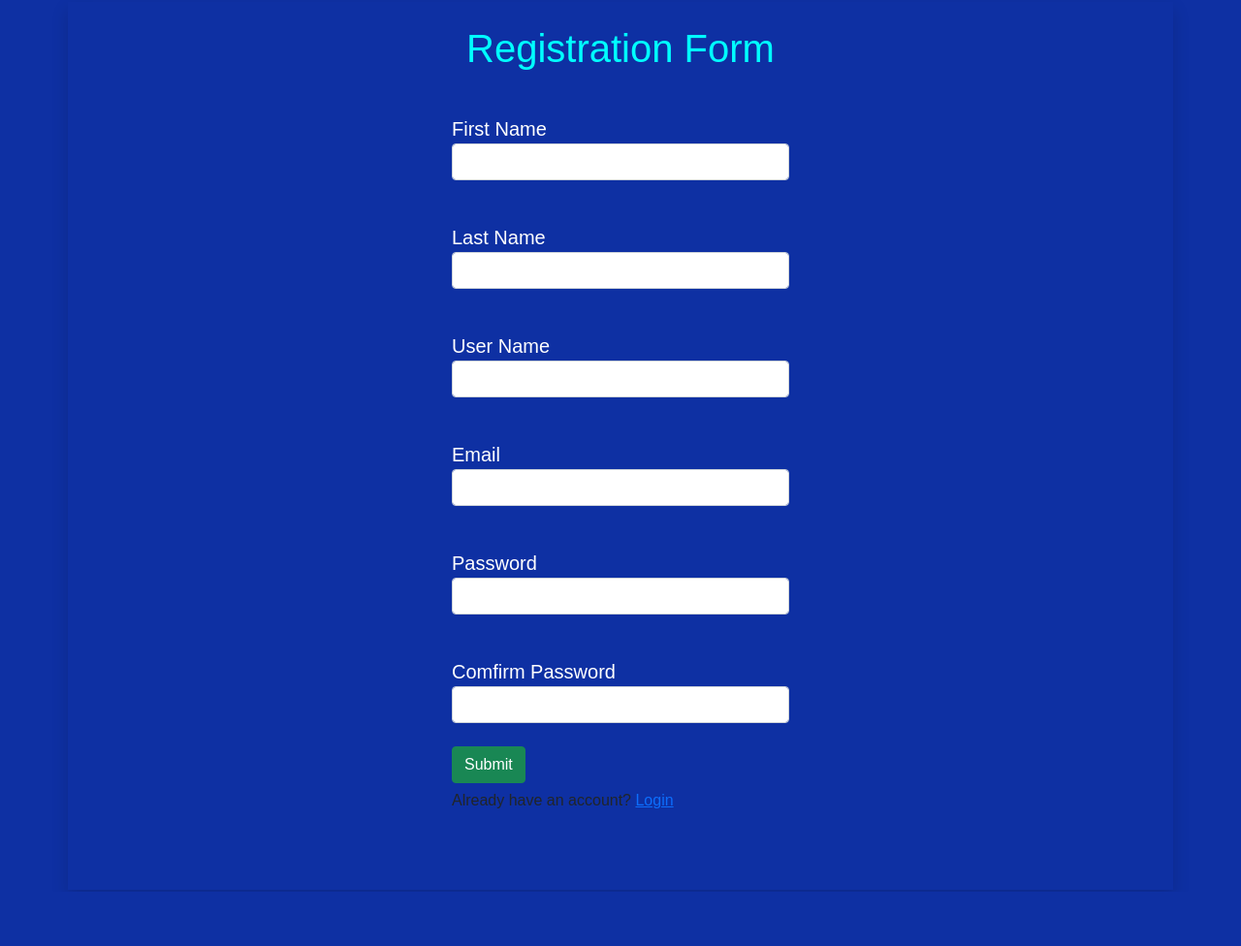
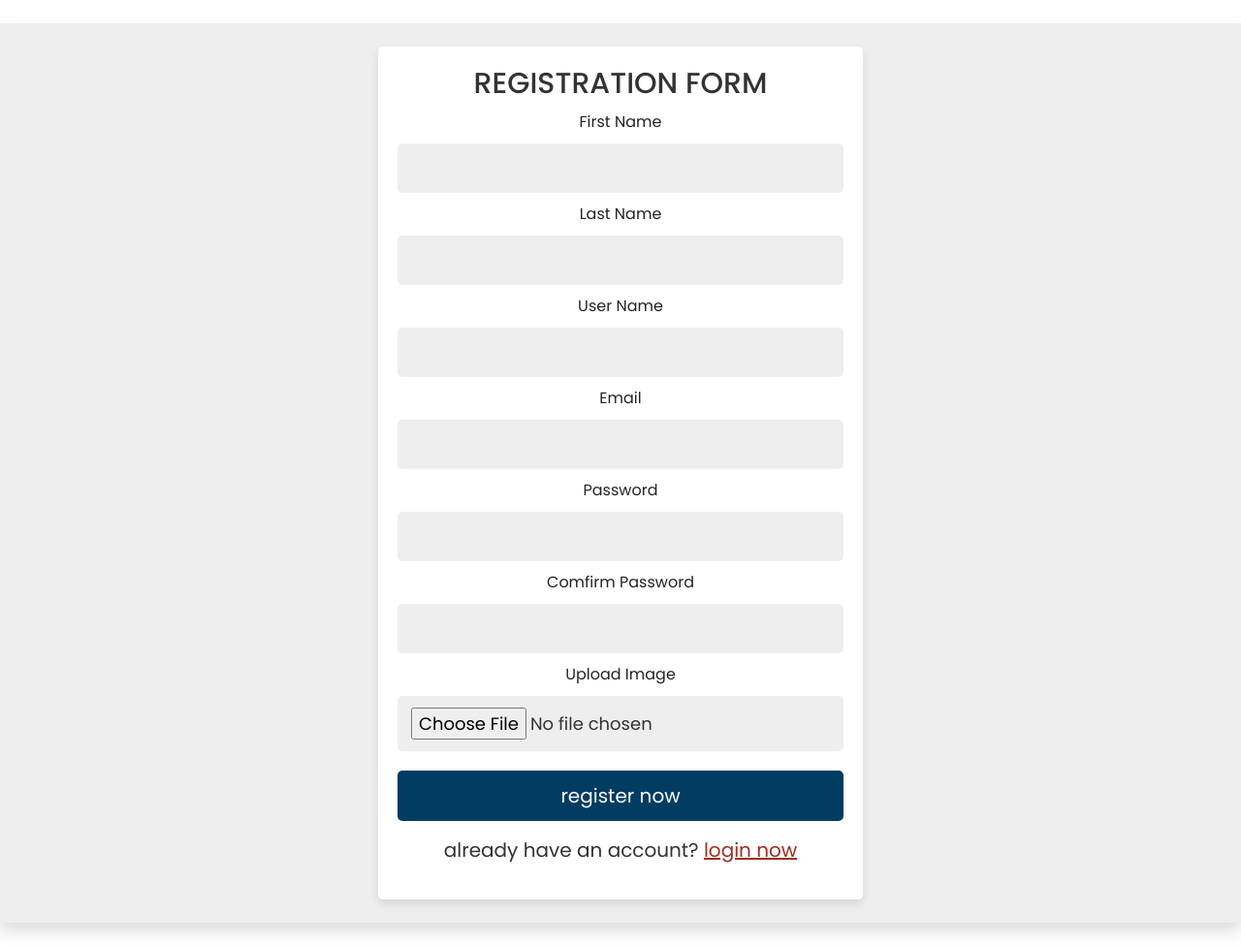
Before and after one commit to developerjannatmim/user-authentication, a PHP site: page /user.php in a window 1280 px wide. Shown: the whole page at 97% size. Before the commit the page ends 920 px from the top, so only its background shows below. Run offline with PHP 8.4, Linux system fonts and the light colour scheme.

Commit message:
updated file

```diff
--- /dev/null
+++ b/css/style.css
@@ -0,0 +1,235 @@
+@import url("https://fonts.googleapis.com/css2?family=Poppins:wght@100;200;300;400;500;600&display=swap");
+
+:root {
+  --blue: #013c63;
+  --dark-blue: #2e3e99;
+  --red: #9c2f23;
+  --dark-red: #c23020;
+  --black: #333333;
+  --white: #fff;
+  --light-bg: #eee;
+  --box-shadow: 0 5px 10px rgba(0, 0, 0, 0.1);
+}
+
+* {
+  font-family: "Poppins", sans-serif;
+  margin: 0;
+  padding: 0;
+  box-sizing: border-box;
+  outline: none;
+  border: none;
+  text-decoration: none;
+}
+
+*::-webkit-scrollbar {
+  width: 10px;
+}
+
+*::-webkit-scrollbar-track {
+  background-color: transparent;
+}
+
+*::-webkit-scrollbar-thumb {
+  background-color: var(--blue);
+}
+
+.btn,
+.delete-btn {
+  width: 100%;
+  border-radius: 5px;
+  padding: 10px 30px;
+  color: var(--white);
+  display: block;
+  text-align: center;
+  cursor: pointer;
+  font-size: 20px;
+  margin-top: 10px;
+}
+
+.btn {
+  background-color: var(--blue);
+}
+
+.btn:hover {
+  background-color: var(--dark-blue);
+}
+
+.delete-btn {
+  background-color: var(--red);
+}
+
+.delete-btn:hover {
+  background-color: var(--dark-red);
+}
+
+.message {
+  margin: 10px 0;
+  width: 100%;
+  border-radius: 5px;
+  padding: 10px;
+  text-align: center;
+  background-color: var(--red);
+  color: var(--white);
+  font-size: 20px;
+}
+
+.form-container {
+  min-height: 100vh;
+  background-color: var(--light-bg);
+  display: flex;
+  align-items: center;
+  justify-content: center;
+  padding: 20px;
+}
+
+.form-container form {
+  padding: 20px;
+  background-color: var(--white);
+  box-shadow: var(--box-shadow);
+  text-align: center;
+  width: 500px;
+  border-radius: 5px;
+}
+
+.form-container form h3 {
+  margin-bottom: 10px;
+  font-size: 30px;
+  color: var(--black);
+  text-transform: uppercase;
+}
+
+.form-container form .box {
+  width: 100%;
+  border-radius: 5px;
+  padding: 12px 14px;
+  font-size: 18px;
+  color: var(--black);
+  margin: 10px 0;
+  background-color: var(--light-bg);
+}
+
+.form-container form p {
+  margin-top: 15px;
+  font-size: 20px;
+  color: var(--black);
+}
+
+.form-container form p a {
+  color: var(--red);
+}
+
+.form-container form p a:hover {
+  text-decoration: underline;
+}
+
+.container {
+  min-height: 100vh;
+  background-color: var(--light-bg);
+  display: flex;
+  align-items: center;
+  justify-content: center;
+  padding: 20px;
+}
+
+.container .profile {
+  padding: 20px;
+  background-color: var(--white);
+  box-shadow: var(--box-shadow);
+  text-align: center;
+  width: 400px;
+  border-radius: 5px;
+}
+
+.container .profile img {
+  height: 150px;
+  width: 150px;
+  border-radius: 50%;
+  object-fit: cover;
+  margin-bottom: 5px;
+}
+
+.container .profile h3 {
+  margin: 5px 0;
+  font-size: 20px;
+  color: var(--black);
+}
+
+.container .profile p {
+  margin-top: 20px;
+  color: var(--black);
+  font-size: 20px;
+}
+
+.container .profile p a {
+  color: var(--red);
+}
+
+.container .profile p a:hover {
+  text-decoration: underline;
+}
+
+.update-profile {
+  min-height: 100vh;
+  background-color: var(--light-bg);
+  display: flex;
+  align-items: center;
+  justify-content: center;
+  padding: 20px;
+}
+
+.update-profile form {
+  padding: 20px;
+  background-color: var(--white);
+  box-shadow: var(--box-shadow);
+  text-align: center;
+  width: 700px;
+  text-align: center;
+  border-radius: 5px;
+}
+
+.update-profile form img {
+  height: 200px;
+  width: 200p;
+  border-radius: 50%;
+  object-fit: cover;
+  margin-bottom: 5px;
+}
+
+.update-profile form .flex {
+  display: flex;
+  justify-content: space-between;
+  margin-bottom: 20px;
+  gap: 15px;
+}
+
+.update-profile form .flex .inputBox {
+  width: 49%;
+}
+
+.update-profile form .flex .inputBox span {
+  text-align: left;
+  display: block;
+  margin-top: 15px;
+  font-size: 17px;
+  color: var(--black);
+}
+
+.update-profile form .flex .inputBox .box {
+  width: 100%;
+  border-radius: 5px;
+  background-color: var(--light-bg);
+  padding: 12px 14px;
+  font-size: 17px;
+  color: var(--black);
+  margin-top: 10px;
+}
+
+@media (max-width: 650px) {
+  .update-profile form .flex {
+    flex-wrap: wrap;
+    gap: 0;
+  }
+  .update-profile form .flex .inputBox {
+    width: 100%;
+  }
+}
--- a/style.css
+++ /dev/null
@@ -1,36 +0,0 @@
-*{
-	font-family: sans-serif;
-	box-sizing: border-box;
-  margin: 0;
-  padding: 0;
-}
-
-.login {
-  margin-bottom: 50px;
-}
-
-.register {
- text-align: center;
-}
-
-body {
-	background: #0e30a3;
-	display: flex;
-	justify-content: center;
-	align-items: center;
-	width: auto;
-  height: 920px;
-  flex-direction: column;
-}
-
-.one {
-  color: white;
-  text-decoration: none;
-  font-size: 20px;
-  margin-top: 20px;
-}
-
-.main {
-  color: aqua;
-
-}
--- a/user.php
+++ b/user.php
@@ -1,69 +1,88 @@
 <?php
 
-$conn = new mysqli('localhost','root','','userauthentication');
-if(!$conn){
+$conn = new mysqli('localhost', 'root', '', 'userauthentication');
+if (!$conn) {
     die("Database Connection Failed");
 }
 
 $empmsg_firstname = '';
 $empmsg_lastname = '';
-$empmsg_name= '';
+$empmsg_name = '';
 $empmsg_email = '';
 $empmsg_password = '';
 $empmsg_resetpassword = '';
+$empmsg_image = '';
 
 if (isset($_POST['submit'])) {
-    $user_first_name = $_POST['user_first_name'];
-    $user_last_name = $_POST['user_last_name'];
-    $user_name = $_POST['user_name'];
-    $user_email = $_POST['user_email'];
-    $user_password = $_POST['user_password'];
-    $user_confirm_password = $_POST['user_reset_password'];
 
+    $user_first_name = mysqli_real_escape_string($conn, $_POST['user_first_name']);
+    $user_last_name = mysqli_real_escape_string($conn, $_POST['user_last_name']);
+    $user_name = mysqli_real_escape_string($conn, $_POST['user_name']);
+    $user_email = mysqli_real_escape_string($conn, $_POST['user_email']);
+    $user_password = mysqli_real_escape_string($conn, $_POST['user_password']);
+    $user_confirm_password = mysqli_real_escape_string($conn, $_POST['user_reset_password']);
     $md5_user_password = md5($user_password);
 
-    if(empty($user_first_name)){
+    $image = $_FILES['image']['name'];
+    $image_size = $_FILES['image']['size'];
+    $image_tmp_name = $_FILES['image']['tmp_name'];
+    $image_folder = 'uploaded_img/' . $image;
+
+    if (empty($user_first_name)) {
         $empmsg_firstname = "Fill up this field";
     }
 
-    if(empty($user_last_name)){
+    if (empty($user_last_name)) {
         $empmsg_lastname = "Fill up this field";
     }
 
-    if(empty($user_name)){
+    if (empty($user_name)) {
         $empmsg_name = "Fill up this field";
     }
 
-    if(empty($user_email)){
+    if (empty($user_email)) {
         $empmsg_email = "Fill up this field";
     }
 
-    if(empty($user_password)){
+    if (empty($user_password)) {
         $empmsg_password = "Fill up this field";
     }
 
-    if(empty($user_confirm_password)){
+    if (empty($user_confirm_password)) {
         $empmsg_resetpassword = "Fill up this field";
     }
 
-    if( !empty($user_first_name) && !empty($user_last_name) && !empty($user_name) && !empty($user_email) && !empty($user_password) && !empty($user_confirm_password) ){
-      if( $user_password === $user_confirm_password ){
-        $sql = "INSERT INTO users(user_first_name, user_last_name, user_name, user_email, user_password) VALUE('$user_first_name','$user_last_name','$user_name','$user_email','$md5_user_password')";
-
-        if( $conn->query($sql) == true ){
-            header('location:login.php?usercreated');
-            //echo "Registration Successfully";
-      }else{
-            echo "Password not matched";
-      }
+    if (empty($image)) {
+        $empmsg_image = "Fill up this field";
     }
 
+    $query = "SELECT * from users WHERE user_email = '$user_email'";
+    $result = mysqli_query($conn, $query);
+    $present = mysqli_num_rows($result);
+    if ($present > 0) {
+        $_SESSION['email_alert'] = '1';
+        header('location:user.php');
+    } else {
+
+        if (!empty($user_first_name) && !empty($user_last_name) && !empty($user_name) && !empty($user_email) && !empty($user_password) && !empty($user_confirm_password) && !empty($image)) {
+            if ($user_password === $user_confirm_password) {
+                $sql = "INSERT INTO users(user_first_name, user_last_name, user_name, user_email, user_password, user_image) VALUE('$user_first_name','$user_last_name','$user_name','$user_email','$md5_user_password','$image')";
+
+                if ($conn->query($sql) == true) {
+                    move_uploaded_file($image_tmp_name, $image_folder);
+                    $message = 'registered successfully!';
+                    header('location:login.php?usercreated');
+                    //echo "Registration Successfully";
+                } else {
+                    $message = 'registeration failed!';
+                }
+            }
+        }
     }
-
-
 }
 
 ?>
+
 
 <!doctype html>
 <html lang="en">
@@ -78,68 +97,78 @@ if (isset($_POST['submit'])) {
         integrity="sha384-EVSTQN3/azprG1Anm3QDgpJLIm9Nao0Yz1ztcQTwFspd3yD65VohhpuuCOmLASjC" crossorigin="anonymous" />
 
     <title>User Authentication</title>
-    <link rel="stylesheet" href="style.css" />
+    <link rel="stylesheet" href="css/style.css" />
 </head>
 
 <body>
 
-    <div class="container my-4 p-4 shadow">
-        <div class="row">
+    <div class="form-container my-4 p-4 shadow">
+        <form class="form" action="" method="POST" enctype="multipart/form-data">
+            <h3>Registration Form</h3>
+            <h5 style="color: red;">
+                <?php
+                session_start();
+                if (isset($_POST['submit'])) {
+                if (isset($_SESSION['email_alert'])) {
+                    $message = "Email Already Exists";
+                    echo $message;
+                }
+            }
+                ?>
+            </h5>
+            <label class=" form-lable">First Name</label>
+            <input type="text" class="box" name="user_first_name"
+                value="<?php if (isset($_POST['submit'])) {echo $user_first_name;} ?>" />
+            <?php if (isset($_POST['submit'])) {
+                echo "<span class='text-danger'>" . $empmsg_firstname . "</span>";
+            } ?>
+            <label class="form-lable one">Last Name</label>
+            <input type="text" class="box" name="user_last_name" value="<?php if (isset($_POST['submit'])) {
+                                                                            echo $user_last_name;
+                                                                        } ?>" />
+            <?php if (isset($_POST['submit'])) {
+                echo "<span class='text-danger'>" . $empmsg_lastname  . "</span>";
+            } ?>
+            <label class="form-lable">User Name</label>
+            <input type="text" class="box" name="user_name" value="<?php if (isset($_POST['submit'])) {
+                                                                        echo $user_name;
+                                                                    } ?>" />
+            <?php if (isset($_POST['submit'])) {
+                echo "<span class='text-danger'>" . $empmsg_name  . "</span>";
+            } ?>
+            <label class="form-lable">Email</label>
+            <input type="text" class="box" name="user_email" value="<?php if (isset($_POST['submit'])) {
+                                                                        echo $user_email;
+                                                                    } ?>" />
+            <?php if (isset($_POST['submit'])) {
+                echo "<span class='text-danger'>" .  $empmsg_email . "</span>";
+            } ?>
+            <label class="form-lable">Password</label>
+            <input type="password" class="box" name="user_password" value="<?php if (isset($_POST['submit'])) {
+                                                                                echo $user_password;
+                                                                            } ?>" />
+            <?php if (isset($_POST['submit'])) {
+                echo "<span class='text-danger'>" . $empmsg_password . "</span>";
+            } ?>
+            <label class="form-lable">Comfirm Password</label>
+            <input type="password" class="box" name="user_reset_password" value="<?php if (isset($_POST['submit'])) {
+                                                                                        echo $user_confirm_password;
+                                                                                    } ?>" />
+            <?php if (isset($_POST['submit'])) {
+                echo "<span class='text-danger'>" . $empmsg_resetpassword . "</span>";
+            } ?>
 
-            <div class="col-4">
-            </div>
-            <div class="login col-4">
-                <h1 class="main" style="text-align: center;">Registration Form</h1>
-                <form class="form" action="user.php" method="POST">
-                    <div class="mt-4">
-                        <label class="form-lable one">First Name</label>
-                        <input type="text" class="form-control" name="user_first_name"
-                            value="<?php if(isset($_POST['submit'])){ echo $user_first_name ;}?>" />
-                        <?php if(isset($_POST['submit'])) { echo "<span class='text-danger'>" . $empmsg_firstname . "</span>"; }?>
-                    </div>
-                    <div class="mt-4">
-                        <label class="form-lable one">Last Name</label>
-                        <input type="text" class="form-control" name="user_last_name"
-                            value="<?php if(isset($_POST['submit'])){ echo $user_last_name ;}?>" />
-                        <?php if(isset($_POST['submit'])) { echo "<span class='text-danger'>" . $empmsg_lastname  . "</span>"; }?>
-                    </div>
+            <label class="form-lable">Upload Image</label>
+            <input type="file" name="image" class="box" accept="image/jpg, image/jpeg, image/png" value="<?php if (isset($_POST['submit'])) {
+                                                                                                                echo $image;
+                                                                                                            } ?>" />
+            <?php if (isset($_POST['submit'])) {
+                echo "<span class='text-danger'>" . $empmsg_image . "</span>";
+            } ?>
 
-                    <div class="mt-4">
-                        <label class="form-lable one">User Name</label>
-                        <input type="text" class="form-control" name="user_name"
-                            value="<?php if(isset($_POST['submit'])){ echo $user_name ;}?>" />
-                        <?php if(isset($_POST['submit'])) { echo "<span class='text-danger'>" . $empmsg_name  . "</span>"; }?>
-                    </div>
-
-                    <div class="mt-4">
-                        <label class="form-lable one">Email</label>
-                        <input type="text" class="form-control" name="user_email"
-                            value="<?php if(isset($_POST['submit'])){ echo $user_email ;}?>" />
-                        <?php if(isset($_POST['submit'])) { echo "<span class='text-danger'>" .  $empmsg_email . "</span>"; }?>
-                    </div>
-                    <div class="mt-4">
-                        <label class="form-lable one">Password</label>
-                        <input type="password" class="form-control" name="user_password"
-                            value="<?php if(isset($_POST['submit'])){ echo $user_password ;}?>" />
-                        <?php if(isset($_POST['submit'])) { echo "<span class='text-danger'>" . $empmsg_password . "</span>"; }?>
-                    </div>
-                    <div class="mt-4">
-                        <label class="form-lable one">Comfirm Password</label>
-                        <input type="password" class="form-control" name="user_reset_password"
-                            value="<?php if(isset($_POST['submit'])){ echo $user_confirm_password ;}?>" />
-                        <?php if(isset($_POST['submit'])) { echo "<span class='text-danger'>" . $empmsg_resetpassword . "</span>"; }?>
-                    </div>
-                    <div class="mt-4">
-                        <button class="btn btn-success" name="submit">Submit</button>
-                    </div>
-                </form>
-                <div class="mt-2">
-                    <h6>Already have an account? <a href="login.php">Login</a></h6>
-                </div>
-            </div>
-            <div class="col-4">
-            </div>
-        </div>
+            <input type="submit" name="submit" value="register now" class="btn">
+            <p>already have an account? <a href="login.php">login now</a></p>
+        </form>
     </div>
 
 
```
Also changed, not shown: home.php (+25 -3 lines), login.php (+26 -48 lines), update_profile.php (added, +120 -0 lines), images/default-avatar.png (added), uploaded_img/Richmond-interior-design-Jamie-Ivey.jpg (added), uploaded_img/The-Best-Interior-Designers-From-London--768x410.png (added), uploaded_img/pd-full-width.jpg (added), uploaded_img/pexels-photo-128234.jpeg (added), uploaded_img/pexels-vecislavas-popa-1571460.jpg (added).
